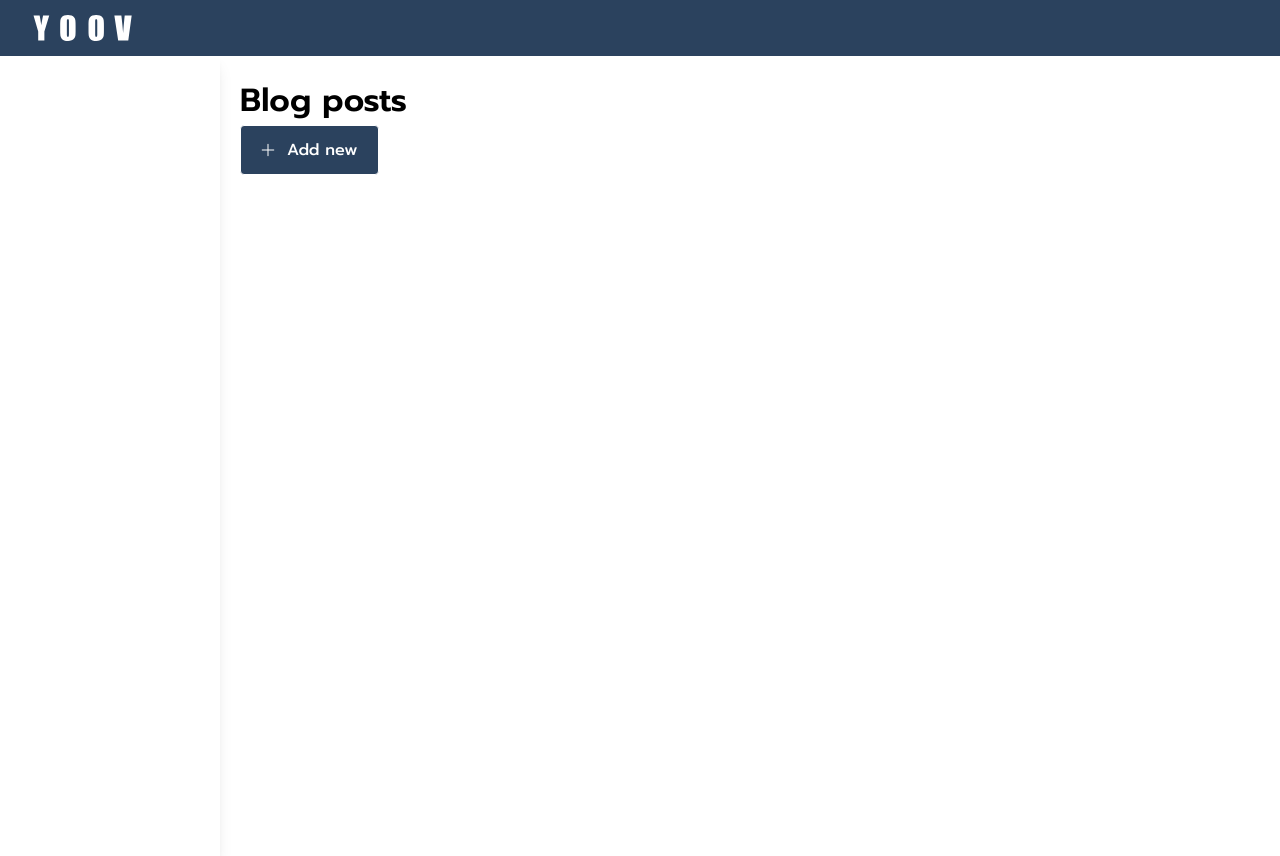
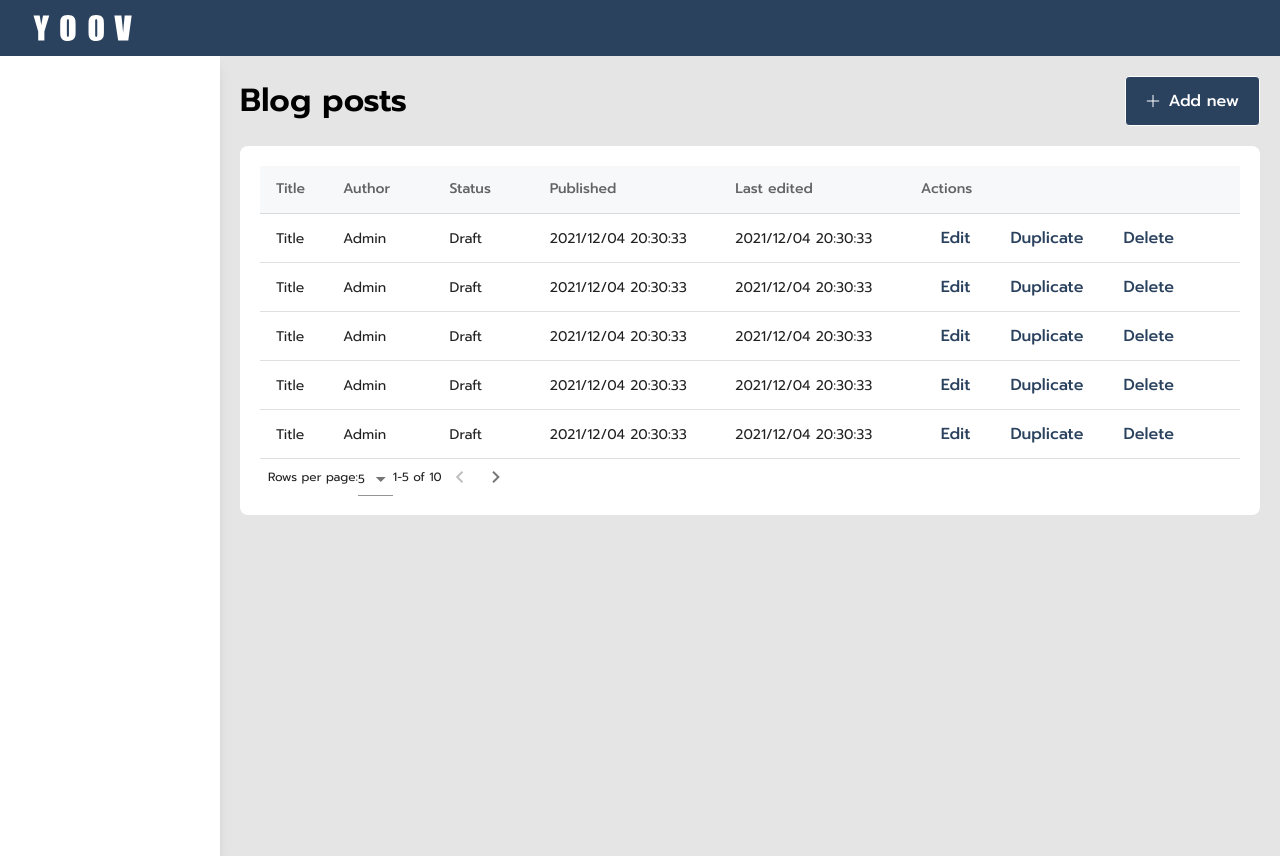
Before and after one commit to muneebhashone/yoov-admin, a Vue app: page /blogs in a window 1280 px wide. Built offline with nearby package versions, Linux system fonts and the light colour scheme.

Commit message:
Working on CMS data-table

```diff
--- a/src/App.vue
+++ b/src/App.vue
@@ -13,6 +13,7 @@
 * {
   font-family: "Prompt", sans-serif;
 }
+
 .app-wrapper {
   display: flex;
   flex: 1;
--- a/src/components/CustomButton.vue
+++ b/src/components/CustomButton.vue
@@ -1,22 +1,29 @@
 <template>
-  <button :class="invert ? 'invert' : ''">
-    <component
-      v-show="leftIcon"
-      :is="leftIcon"
-      :class="invert ? 'invert' : ''"
-    />
+  <button @click="$emit('onClick')" :class="getClass()">
+    <component v-show="leftIcon" :is="leftIcon" :class="getClass()" />
     <span v-show="text">{{ text }}</span>
-    <component
-      v-show="rightIcon"
-      :is="rightIcon"
-      :class="invert ? 'invert' : ''"
-    />
+    <component v-show="rightIcon" :is="rightIcon" :class="getClass()" />
   </button>
 </template>
 
 <script>
 export default {
-  props: ["invert", "leftIcon", "rightIcon", "text"],
+  props: ["invert", "noBorder", "leftIcon", "rightIcon", "text"],
+  methods: {
+    getClass() {
+      let classes = [""];
+
+      if (this.$props.invert) {
+        classes.push("invert");
+      }
+
+      if (this.$props.noBorder) {
+        classes.push("no-border");
+      }
+
+      return classes.join(" ").trim();
+    },
+  },
 };
 </script>
 
@@ -30,7 +37,11 @@ button {
   display: flex;
   justify-content: center;
   align-items: center;
-  gap: 12px;
+  gap: 8px;
+
+  &:hover {
+    opacity: 0.9;
+  }
 
   & span {
     font-weight: 500;
@@ -46,5 +57,10 @@ button {
       fill: #2b425e;
     }
   }
+
+  &.no-border {
+    border-width: 0px;
+    background: transparent;
+  }
 }
 </style>
--- /dev/null
+++ b/src/components/DataTable.vue
@@ -0,0 +1,102 @@
+<template>
+  <v-data-table :headers="headers" :items="desserts" :items-per-page="5">
+    <template v-slot:item="row">
+      <tr>
+        <td>{{ row.item.title }}</td>
+        <td>{{ row.item.author }}</td>
+        <td>{{ row.item.status }}</td>
+        <td>{{ row.item.published }}</td>
+        <td>{{ row.item["last-edited"] }}</td>
+        <td>
+          <div class="data-actions">
+            <CustomButton
+              @onClick="onEditClick(row.item)"
+              :noBorder="true"
+              :invert="true"
+              text="Edit"
+            />
+            <CustomButton
+              @onClick="onDuplicateClick(row.item)"
+              :noBorder="true"
+              :invert="true"
+              text="Duplicate"
+            />
+            <CustomButton
+              @onClick="onDeleteClick(row.item)"
+              :noBorder="true"
+              :invert="true"
+              text="Delete"
+            />
+          </div>
+        </td>
+      </tr> </template
+  ></v-data-table>
+</template>
+
+<script>
+import CustomButton from "./CustomButton.vue";
+export default {
+  components: { CustomButton },
+  data() {
+    return {
+      headers: [
+        {
+          text: "Title",
+          align: "start",
+          sortable: false,
+          value: "title",
+        },
+        { text: "Author", value: "author" },
+        { text: "Status", value: "status" },
+        { text: "Published", value: "published" },
+        { text: "Last edited", value: "last-edited" },
+        {
+          text: "Actions",
+          value: "actions",
+        },
+      ],
+      desserts: Array(10).fill({
+        title: "Title",
+        author: "Admin",
+        status: "Draft",
+        published: "2021/12/04 20:30:33",
+        "last-edited": "2021/12/04 20:30:33",
+      }),
+    };
+  },
+  methods: {
+    onEditClick(item) {
+      console.log(item);
+    },
+    onDeleteClick(item) {
+      console.log(item);
+    },
+    onDuplicateClick(item) {
+      console.log(item);
+    },
+  },
+};
+</script>
+
+<style lang="scss">
+.data-actions {
+  display: flex;
+}
+
+.v-data-table-header {
+  background-color: #f7f8fa;
+
+  & tbody > tr > td:nth-child(1) {
+    width: 30%;
+  }
+
+  & tr th {
+    text-align: left;
+    & span {
+      font-weight: 500;
+      font-size: 14px;
+      line-height: 160%;
+    }
+  }
+}
+</style>
--- a/src/components/Sidebar.vue
+++ b/src/components/Sidebar.vue
@@ -8,6 +8,7 @@ export default {};
 
 <style lang="scss">
 .sidebar {
+  position: relative;
   width: 220px;
   background: #ffffff;
   box-shadow: 0px 10px 15px -3px rgba(0, 0, 0, 0.1),
--- a/src/views/Blogs.vue
+++ b/src/views/Blogs.vue
@@ -1,16 +1,22 @@
 <template>
   <div class="blogs">
-    <h1>Blog posts</h1>
-    <CustomButton :leftIcon="UnionIcon" text="Add new" />
+    <div class="header">
+      <h1>Blog posts</h1>
+      <CustomButton :leftIcon="UnionIcon" text="Add new" />
+    </div>
+    <div class="table-wrapper">
+      <DataTable />
+    </div>
   </div>
 </template>
 
 <script>
 import CustomButton from "../components/CustomButton.vue";
+import DataTable from "../components/DataTable.vue";
 import UnionIcon from "../assets/Union.svg";
 export default {
   name: "Blogs",
-  components: { CustomButton },
+  components: { CustomButton, DataTable },
   data() {
     return {
       UnionIcon,
@@ -22,5 +28,19 @@ export default {
 <style lang="scss" scoped>
 .blogs {
   padding: 20px;
+  background-color: #e5e5e5;
+  flex: 1;
+
+  & .header {
+    display: flex;
+    justify-content: space-between;
+  }
+
+  & .table-wrapper {
+    padding: 20px;
+    background-color: white;
+    margin-top: 20px;
+    border-radius: 8px;
+  }
 }
 </style>
```
